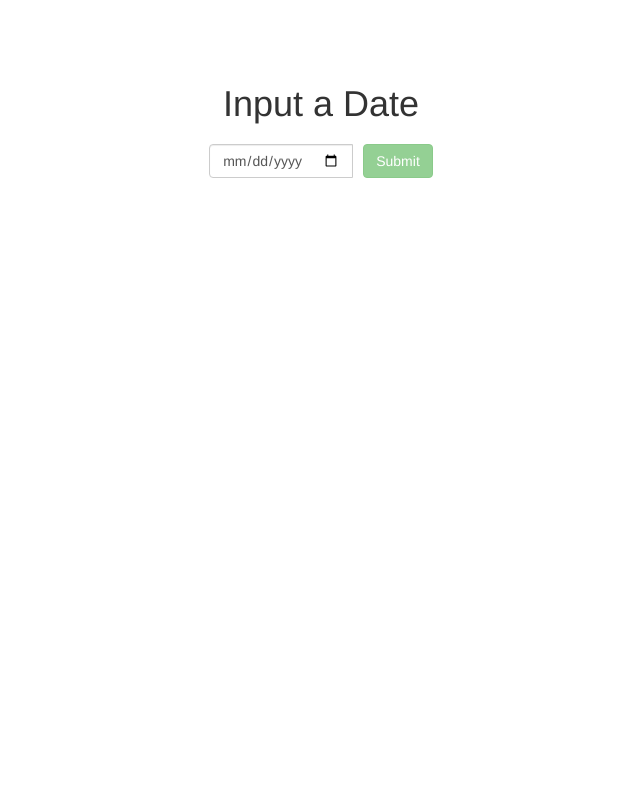
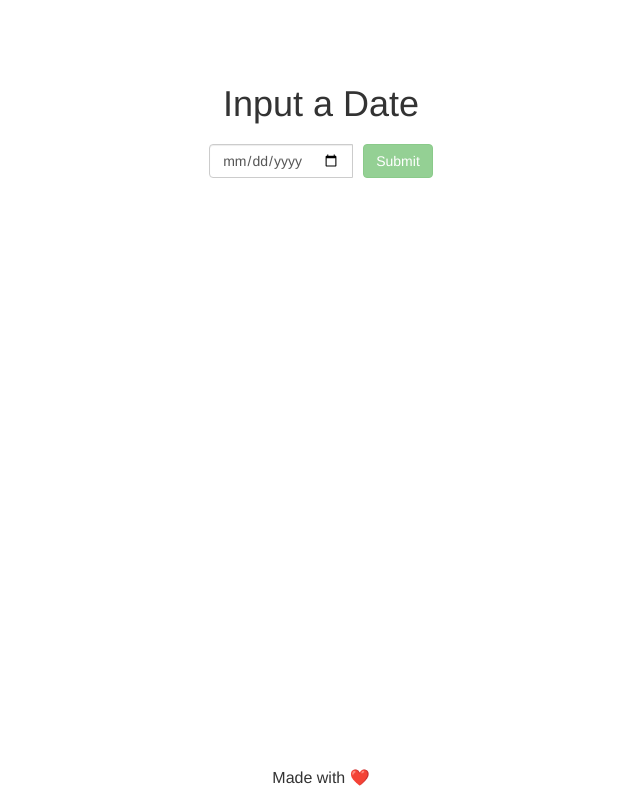
Before and after one commit to kazvee/time-tracker, a React (Create React App) app: page / in a window 1280 px wide. Shown: the whole page, without its empty margins (319-959 px from the left). Built offline with nearby package versions, Linux system fonts and the light colour scheme.

Commit message:
feat: add footer with link to GitHub repo

```diff
--- a/src/components/App.css
+++ b/src/components/App.css
@@ -1,6 +1,6 @@
 .App {
   font-size: 16px;
-  padding: 5%;
+  padding: 5% 5% 10px;
   text-align: center;
 }
 
@@ -38,7 +38,23 @@ img {
   from {
     opacity: 0;
   }
+
   to {
     opacity: 100;
   }
 }
+
+.footer {
+  position: fixed;
+  bottom: 0;
+  left: 0;
+  right: 0;
+  width: 100%;
+  padding: 10px 0;
+  text-align: center;
+}
+
+.footer a {
+  text-decoration: none;
+  color: inherit;
+}
--- a/src/components/App.js
+++ b/src/components/App.js
@@ -1,6 +1,7 @@
 import { Component } from 'react';
 import { Button, Form, FormControl } from 'react-bootstrap';
 import './App.css';
+import Footer from './Footer';
 import Stats from './Stats';
 
 class App extends Component {
@@ -52,6 +53,7 @@ class App extends Component {
             </div>
           )}
         </Form>
+        <Footer />
       </div>
     );
   }
--- /dev/null
+++ b/src/components/Footer.js
@@ -0,0 +1,22 @@
+import './App.css'; // Import the CSS file for footer styles
+
+function Footer() {
+  return (
+    <footer className='footer'>
+      <span>
+        Made with{' '}
+        <a
+          href='https://github.com/kazvee/time-tracker'
+          target='_blank'
+          rel='noopener noreferrer'
+          aria-label='Link to GitHub repository for time tracker'
+        >
+          <span aria-hidden='true'>❤️</span>
+          <span className='sr-only'>GitHub repository</span>
+        </a>
+      </span>
+    </footer>
+  );
+}
+
+export default Footer;
```
